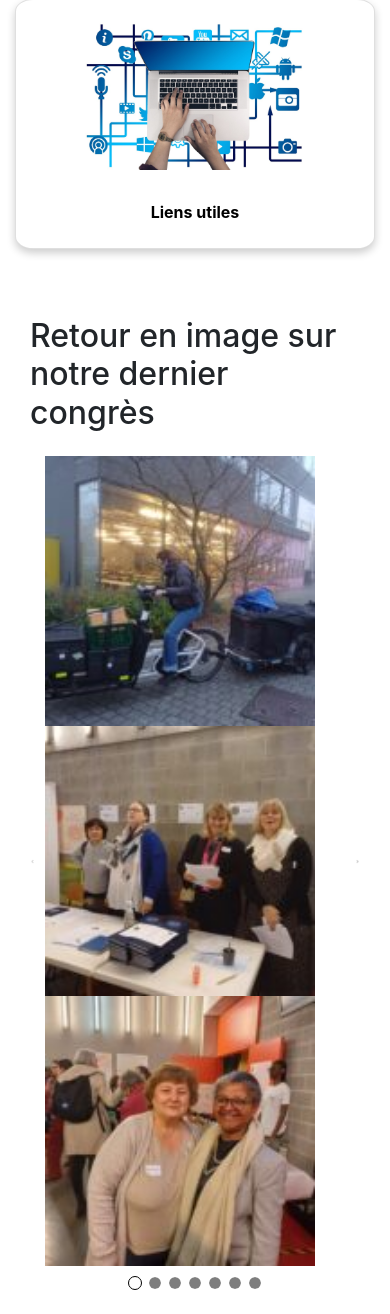
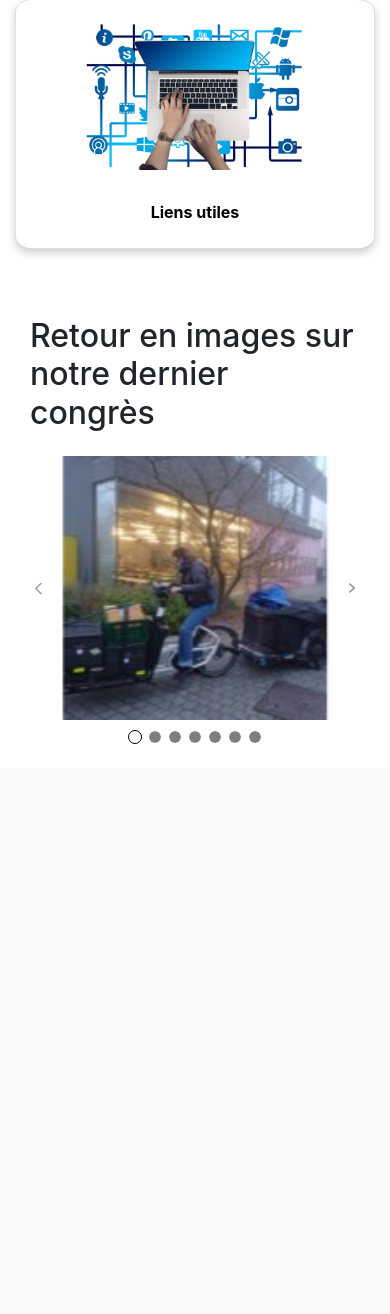
Before and after one commit to CGodrie/fine_website, a Django app: page / in a window 390 px wide. Shown: the part 2188-3502 px from the top of the page. After the commit the page ends 2932 px from the top, so only its background shows below. Run offline with Django 4.2, Linux system fonts and the light colour scheme; data comes from the database, SQL or seed files in the repository; both versions use the stored data as it was after the commit; some libraries are stand-ins or nearby versions.

Commit message:
Carrousel responsive

```diff
--- a/main/static/css/main.css
+++ b/main/static/css/main.css
@@ -68,6 +68,25 @@
   width: 100%;
 }
 
+/* Styles généraux pour les images du carrousel */
+.carousel-item img {
+  max-width: 80%;
+  height: auto;
+  object-fit: cover;
+  margin: auto;
+}
+
+/* Ajustement des contrôles du carrousel */
+.carousel-control-prev, .carousel-control-next {
+  width: 5%;
+}
+
+.carousel-control-prev-icon, .carousel-control-next-icon {
+  background-size: contain;
+  background-repeat: no-repeat;
+  background-color: transparent;
+}
+
 /* Ajustement des indicateurs du carrousel */
 .carousel-indicators {
   bottom: -40px;
@@ -86,35 +105,35 @@
   border: 1px solid black;
 }
 
-/* Ajustement des contrôles du carrousel */
-.carousel-control-prev, .carousel-control-next {
-  width: 1.5%;
+/* Styles pour les écrans plus grands */
+@media (min-width: 768px) {
+
+  .carousel-item .row {
+    display: flex;
+    flex-wrap: nowrap;
+    flex-direction: row;
+    align-items: center;
+  }
+
+  .carousel-item .col-md-4 {
+    flex: 1 0 33.333%;
+  }
 }
 
-.carousel-control-prev-icon, .carousel-control-next-icon {
-  background-size: contain;
-  background-repeat: no-repeat;
-  background-color: transparent;
+/* Styles pour les petits écrans (mobiles) */
+@media (max-width: 767px) {
+  .carousel-item .row {
+    display: flex;
+    flex-wrap: nowrap;
+    flex-direction: row;
+    align-items: center;
+  }
+
+  .carousel-item .col-12 {
+    flex: 0 0 100%;
+  }
 }
 
-/* Ajustement des images du carrousel */
-.carousel-item img {
-  max-width: 90%;
-  height: auto;
-  object-fit: contain;
-  margin: auto;
-}
-
-.carousel-item .row {
-  display: flex;
-  justify-content: center;
-  align-items: center;
-  width: 100%;
-}
-
-.carousel-item {
-  transition: transform 1s ease-in-out, opacity 1s ease-in-out;
-}
 
 /* Styles pour le bouton de suppression */
 .btn-clear {
--- a/main/templates/main/base.html
+++ b/main/templates/main/base.html
@@ -15,7 +15,7 @@
 </head>
 
 <body>
-    <nav class="navbar navbar-expand-lg navbar-light bg-light">
+    <nav class="navbar navbar-expand-lg navbar-light bg-light sticky-top">
         <div class="container">
             <a class="navbar-brand" href="/">
                 <img src="{% static 'media/logo_rond.png' %}" alt="Logo FINE">
--- a/main/templates/main/home.html
+++ b/main/templates/main/home.html
@@ -18,7 +18,6 @@
 
 
 <section class="card-container my-5">
-    <!-- URL A CHANGER !!!!! -->
     <div class="row row-cols-1 row-cols-md-3 g-4">
         <div class="col">
             {% if next_conference.programme %}
@@ -86,7 +85,7 @@
 <!-- Carousel Section -->
 {% if image_groups %}
 <section class="container my-5">
-    <h2 class="text-left mb-4">Retour en image sur notre dernier congrès</h2>
+    <h2 class="text-left mb-4">Retour en images sur notre dernier congrès</h2>
     <div id="carouselExampleIndicators" class="carousel slide" data-ride="carousel" data-interval="4000">
         <ol class="carousel-indicators">
             {% for group in image_groups %}
@@ -119,18 +118,49 @@
 </section>
 {% endif %}
 
-
-
+<!-- Carousel Section
+{% if image_groups %}
+<section class="container my-5">
+    <h2 class="text-left mb-4">Retour en images sur notre dernier congrès</h2>
+    <div id="carouselExampleIndicators" class="carousel slide" data-ride="carousel" data-interval="4000">
+        <ol class="carousel-indicators">
+            {% for group in image_groups %}
+            <li data-target="#carouselExampleIndicators" data-slide-to="{{ forloop.counter0 }}"
+                class="{% if forloop.first %}active{% endif %}"></li>
+            {% endfor %}
+        </ol>
+        <div class="carousel-inner">
+            {% for group in image_groups %}
+            <div class="carousel-item {% if forloop.first %}active{% endif %}">
+                <div class="row">
+                    {% for image in group %}
+                    <div class="col-12 col-md-4">
+                        <img src="{{ image.image.url }}" class="d-block w-100" alt="{{ image.title }}">
+                    </div>
+                    {% endfor %}
+                </div>
+            </div>
+            {% endfor %}
+        </div>
+        <a class="carousel-control-prev" href="#carouselExampleIndicators" role="button" data-slide="prev">
+            <span class="carousel-control-prev-icon" aria-hidden="true"></span>
+            <span class="sr-only">Précédent</span>
+        </a>
+        <a class="carousel-control-next" href="#carouselExampleIndicators" role="button" data-slide="next">
+            <span class="carousel-control-next-icon" aria-hidden="true"></span>
+            <span class="sr-only">Suivant</span>
+        </a>
+    </div>
+</section>
+{% endif %} -->
 
 <style>
     .carousel-control-prev-icon {
         background-image: url("{% static 'media/previous.png' %}");
-        /* Image pour la flèche précédente */
     }
 
     .carousel-control-next-icon {
         background-image: url("{% static 'media/next.png' %}");
-        /* Image pour la flèche suivante */
     }
 </style>
 
--- a/main/views.py
+++ b/main/views.py
@@ -13,7 +13,7 @@ def home(request):
     images = CarouselImage.objects.all()
     image_groups = list(group_images(images, 3))
     next_conference = NextConference.objects.first()
-    return render(request, 'main/home.html', {'image_groups': image_groups, 'next_conference': next_conference})
+    return render(request, 'main/home.html', {'images': images, 'image_groups': image_groups, 'next_conference': next_conference})
 
 def history(request):
     return render(request, template_name='main/history.html')
@@ -61,8 +61,6 @@ def actc_of_the_day(request):
         'sort_order': sort_order
     })
 
-
-
 def caprivatezone(request):
     return render(request, template_name='main/home.html')
 
```
Also changed, not shown: db.sqlite3.
